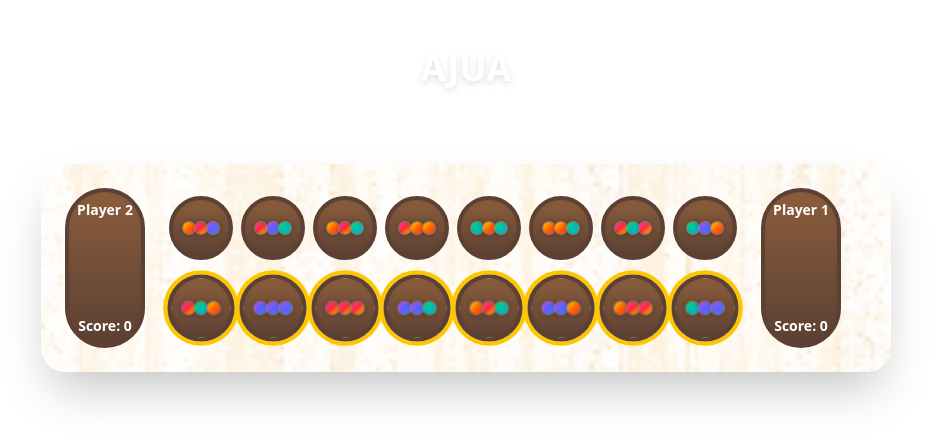
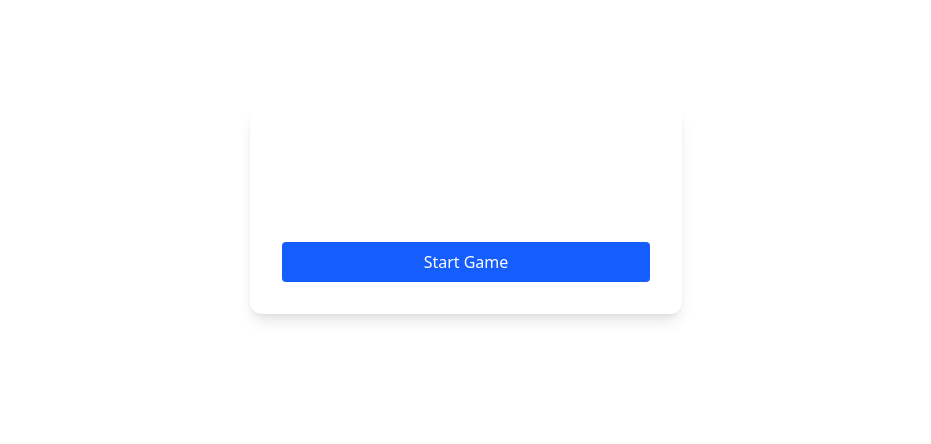
Before and after one commit to Raudin/ajua, a Next.js app: page /multiplayer in a window 1280 px wide. Shown: the part 190-634 px from the top of the page, without its empty margins (174-1105 px from the left). Built offline with nearby package versions, Linux system fonts and the light colour scheme.

Commit message:
Implement AI and Multiplayer game modes with player name input forms

```diff
--- a/src/app/ai/page.tsx
+++ b/src/app/ai/page.tsx
@@ -1,11 +1,40 @@
 'use client';
-
+import { useState } from 'react';
 import { AjuaGame } from '../../components/AjuaGame';
 
 export default function AIPage() {
+  const [name, setName] = useState('Player');
+  const [submitted, setSubmitted] = useState(false);
+
   return (
-    <main className="min-h-screen flex items-center justify-center p-4 bg-center bg-cover">
-      <AjuaGame mode="ai" />
+    <main className="min-h-screen flex flex-col items-center justify-center p-4 bg-center bg-cover">
+      {!submitted ? (
+        <form
+          className="flex flex-col gap-4 bg-white/10 p-8 rounded-xl shadow-lg"
+          onSubmit={e => {
+            e.preventDefault();
+            setSubmitted(true);
+          }}
+        >
+          <label className="text-white">
+            Your Name:
+            <input
+              className="ml-2 px-2 py-1 rounded"
+              value={name}
+              onChange={e => setName(e.target.value)}
+              required
+            />
+          </label>
+          <button
+            type="submit"
+            className="mt-2 px-4 py-2 bg-green-600 text-white rounded"
+          >
+            Start Game
+          </button>
+        </form>
+      ) : (
+        <AjuaGame mode="ai" playerNames={[name, "AI"]} />
+      )}
     </main>
   );
 }
--- a/src/app/multiplayer/page.tsx
+++ b/src/app/multiplayer/page.tsx
@@ -1,11 +1,49 @@
 'use client';
-
+import { useState } from 'react';
 import { AjuaGame } from '../../components/AjuaGame';
 
 export default function MultiplayerPage() {
+  const [names, setNames] = useState(['Player 1', 'Player 2']);
+  const [submitted, setSubmitted] = useState(false);
+
   return (
-    <main className="min-h-screen flex items-center justify-center p-4 bg-center bg-cover">
-      <AjuaGame mode="multiplayer" />
+    <main className="min-h-screen flex flex-col items-center justify-center p-4 bg-center bg-cover">
+      {!submitted ? (
+        <form
+          className="flex flex-col gap-4 bg-white/10 p-8 rounded-xl shadow-lg"
+          onSubmit={e => {
+            e.preventDefault();
+            setSubmitted(true);
+          }}
+        >
+          <label className="text-white">
+            Player 1 Name:
+            <input
+              className="ml-2 px-2 py-1 rounded"
+              value={names[0]}
+              onChange={e => setNames([e.target.value, names[1]])}
+              required
+            />
+          </label>
+          <label className="text-white">
+            Player 2 Name:
+            <input
+              className="ml-2 px-2 py-1 rounded"
+              value={names[1]}
+              onChange={e => setNames([names[0], e.target.value])}
+              required
+            />
+          </label>
+          <button
+            type="submit"
+            className="mt-2 px-4 py-2 bg-blue-600 text-white rounded"
+          >
+            Start Game
+          </button>
+        </form>
+      ) : (
+        <AjuaGame mode="multiplayer" playerNames={names as [string, string]} />
+      )}
     </main>
   );
 }
--- a/src/components/AjuaGame.tsx
+++ b/src/components/AjuaGame.tsx
@@ -6,14 +6,19 @@ import { getAIMove} from '../utils/aiPlayer';
 
 interface AjuaGameProps {
   mode: 'multiplayer' | 'ai';
+  playerNames?: [string, string];
 }
 
-export const AjuaGame: React.FC<AjuaGameProps> = ({ mode }) => {
+export const AjuaGame: React.FC<AjuaGameProps> = ({ mode, playerNames }) => {
   const [state, dispatch] = useReducer(gameReducer, initialState);
 
   const handleSow = (holeIndex: number) => {
     dispatch({ type: 'sow', holeIndex });
   };
+
+  const player1 = playerNames?.[0] || "Player 1";
+const player2 = playerNames?.[1] || "Player 2";
+// Use player1 and player2 in your status and UI
 
   React.useEffect(() => {
     if (mode === 'ai' && !state.gameOver && state.currentPlayer === 1) {
@@ -28,7 +33,7 @@ export const AjuaGame: React.FC<AjuaGameProps> = ({ mode }) => {
     <div className="flex flex-col items-center gap-6">
       <h1 className="text-4xl font-extrabold text-white drop-shadow-md">AJUA</h1>
       <div className="text-lg text-white font-medium">
-        {state.status}
+        {state.status.replace("Player 1", player1).replace("Player 2", player2)}
       </div>
 
       {/* 🪵 Board Container */}
```
